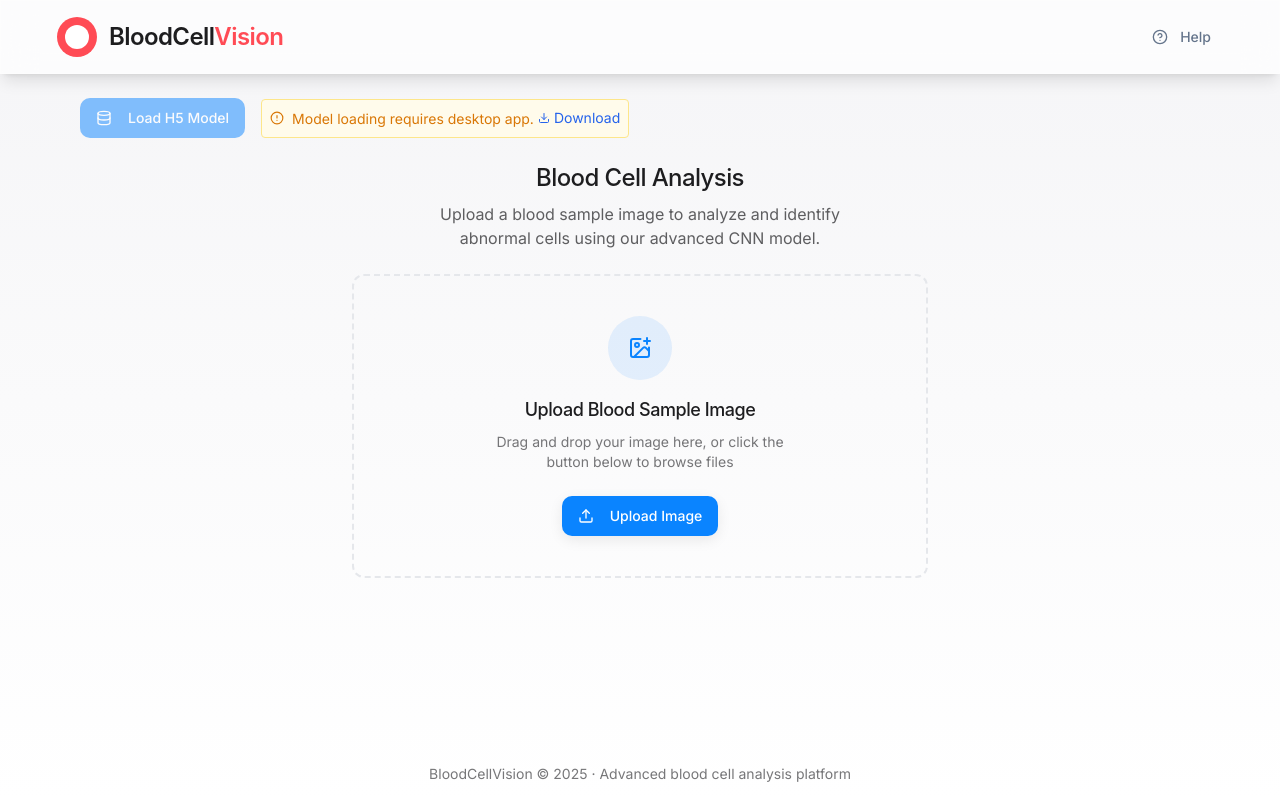
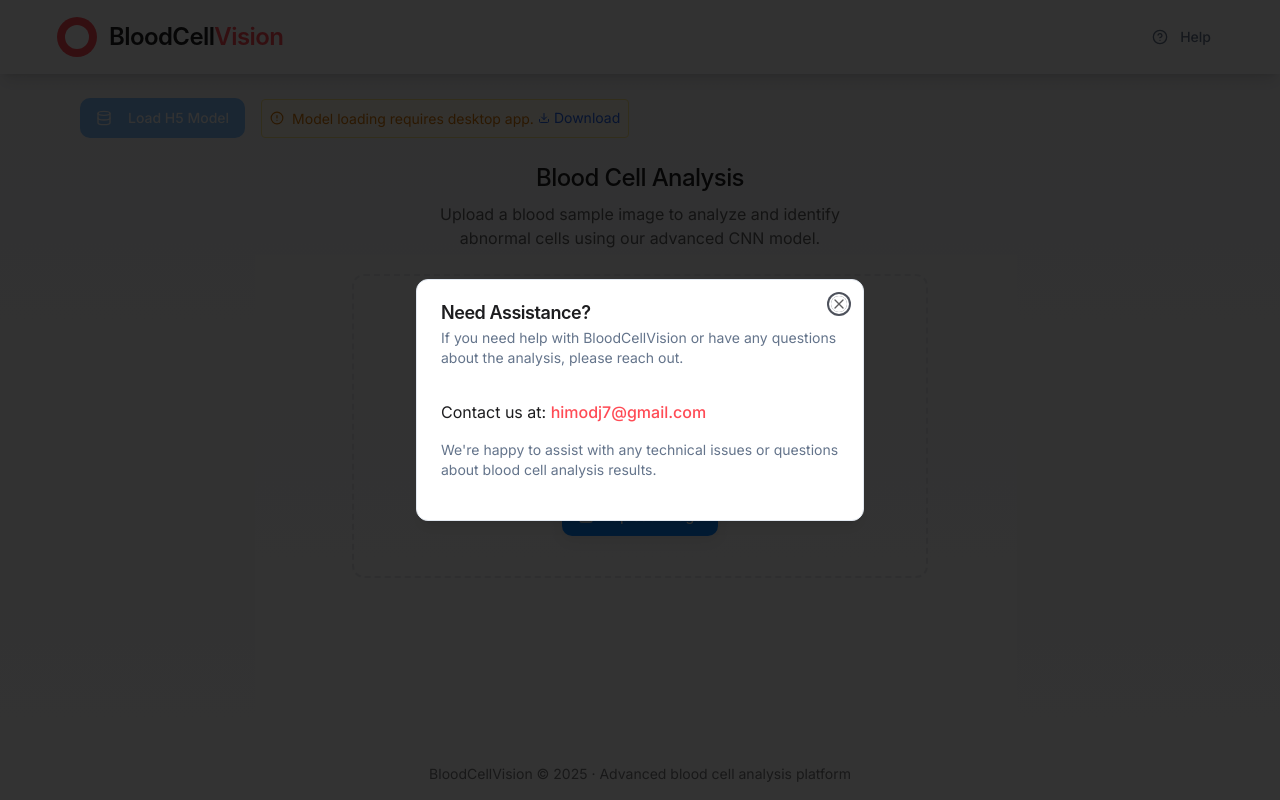
Before and after one commit to himodj/bloodcell-visionary, a React (Vite) app: page / in a window 1280 px wide. Both pictures are taken after a click on the button "Help". Built offline with nearby package versions, Linux system fonts and the light colour scheme.

Commit message:
Add help page email
Adds email address to the help page.

```diff
--- a/src/components/Header.tsx
+++ b/src/components/Header.tsx
@@ -1,11 +1,20 @@
 
-import React from 'react';
+import React, { useState } from 'react';
 import { useAnalysis } from '../contexts/AnalysisContext';
 import { Button } from '@/components/ui/button';
 import { ArrowLeft, HelpCircle } from 'lucide-react';
+import {
+  Dialog,
+  DialogContent,
+  DialogDescription,
+  DialogHeader,
+  DialogTitle,
+  DialogTrigger,
+} from "@/components/ui/dialog";
 
 const Header: React.FC = () => {
   const { analysisResult, resetAnalysis } = useAnalysis();
+  const [helpOpen, setHelpOpen] = useState(false);
 
   return (
     <header className="w-full py-4 px-6 glass-morphism mb-6 animate-slide-down">
@@ -34,10 +43,28 @@ const Header: React.FC = () => {
         </div>
 
         <div className="flex items-center space-x-2">
-          <Button variant="ghost" size="sm" className="text-muted-foreground">
-            <HelpCircle size={16} className="mr-1" />
-            <span>Help</span>
-          </Button>
+          <Dialog open={helpOpen} onOpenChange={setHelpOpen}>
+            <DialogTrigger asChild>
+              <Button variant="ghost" size="sm" className="text-muted-foreground">
+                <HelpCircle size={16} className="mr-1" />
+                <span>Help</span>
+              </Button>
+            </DialogTrigger>
+            <DialogContent className="sm:max-w-md">
+              <DialogHeader>
+                <DialogTitle>Need Assistance?</DialogTitle>
+                <DialogDescription>
+                  If you need help with BloodCellVision or have any questions about the analysis, please reach out.
+                </DialogDescription>
+              </DialogHeader>
+              <div className="space-y-4 py-4">
+                <p>Contact us at: <a href="mailto:himodj7@gmail.com" className="text-medical-red hover:underline font-medium">himodj7@gmail.com</a></p>
+                <p className="text-sm text-muted-foreground">
+                  We're happy to assist with any technical issues or questions about blood cell analysis results.
+                </p>
+              </div>
+            </DialogContent>
+          </Dialog>
         </div>
       </div>
     </header>
```
